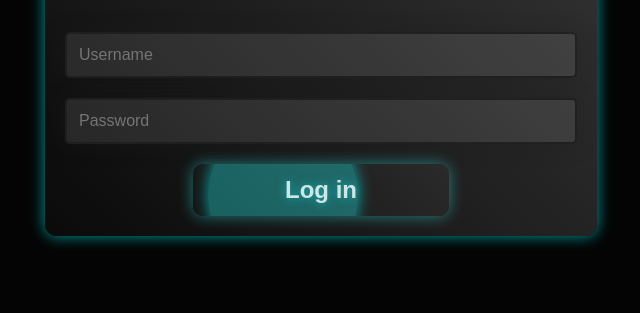
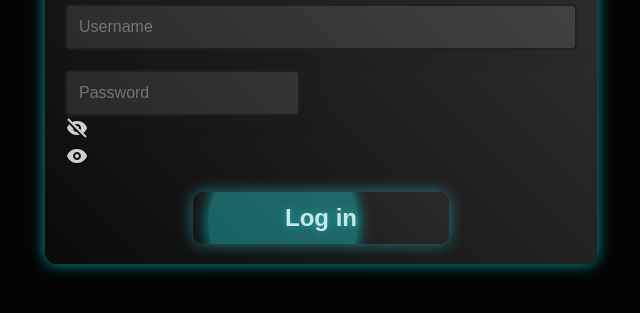
Before and after one commit to CodeCrafterHassan/login-modal, a plain HTML site: page index.html in a window 1280 px wide. Both pictures are taken after a click on the button "Log in". Shown: the part 329-642 px from the top of the page, without its empty margins (319-959 px from the left). Drawn offline with Linux system fonts and the light colour scheme.

Commit message:
Update index.html

```diff
--- a/index.html
+++ b/index.html
@@ -14,8 +14,15 @@
     <div class="outer">
     <div class="login-modal">
         <h1>Log in</h1>
-        <input type="text" class="input username" placeholder="Username">
-        <input type="password" class="input password" placeholder="Password">
+        <input type="text" class="input username" placeholder="Username" required>
+        <div class="password-container">
+            <input type="password" class="input password" placeholder="Password" required>
+            <div class="eye" >
+                <div class="hide">
+                <svg xmlns="http://www.w3.org/2000/svg" width="24" height="24" viewBox="0 0 24 24" style="fill: rgba(255, 255, 255, 0.8);"><path d="M8.073 12.194 4.212 8.333c-1.52 1.657-2.096 3.317-2.106 3.351L2 12l.105.316C2.127 12.383 4.421 19 12.054 19c.929 0 1.775-.102 2.552-.273l-2.746-2.746a3.987 3.987 0 0 1-3.787-3.787zM12.054 5c-1.855 0-3.375.404-4.642.998L3.707 2.293 2.293 3.707l18 18 1.414-1.414-3.298-3.298c2.638-1.953 3.579-4.637 3.593-4.679l.105-.316-.105-.316C21.98 11.617 19.687 5 12.054 5zm1.906 7.546c.187-.677.028-1.439-.492-1.96s-1.283-.679-1.96-.492L10 8.586A3.955 3.955 0 0 1 12.054 8c2.206 0 4 1.794 4 4a3.94 3.94 0 0 1-.587 2.053l-1.507-1.507z"></path></svg>
+                </div>
+            <div class="show"><svg xmlns="http://www.w3.org/2000/svg" width="24" height="24" viewBox="0 0 24 24" style="fill: rgba(255, 255, 255, 0.8);"><path d="M12 5c-7.633 0-9.927 6.617-9.948 6.684L1.946 12l.105.316C2.073 12.383 4.367 19 12 19s9.927-6.617 9.948-6.684l.106-.316-.105-.316C21.927 11.617 19.633 5 12 5zm0 11c-2.206 0-4-1.794-4-4s1.794-4 4-4 4 1.794 4 4-1.794 4-4 4z"></path><path d="M12 10c-1.084 0-2 .916-2 2s.916 2 2 2 2-.916 2-2-.916-2-2-2z"></path></svg></div></div>
+        </div>
         <button class="login-btn modal-btn">
             <span>Log in</span>
             <div class="moving-color"></div>
```
